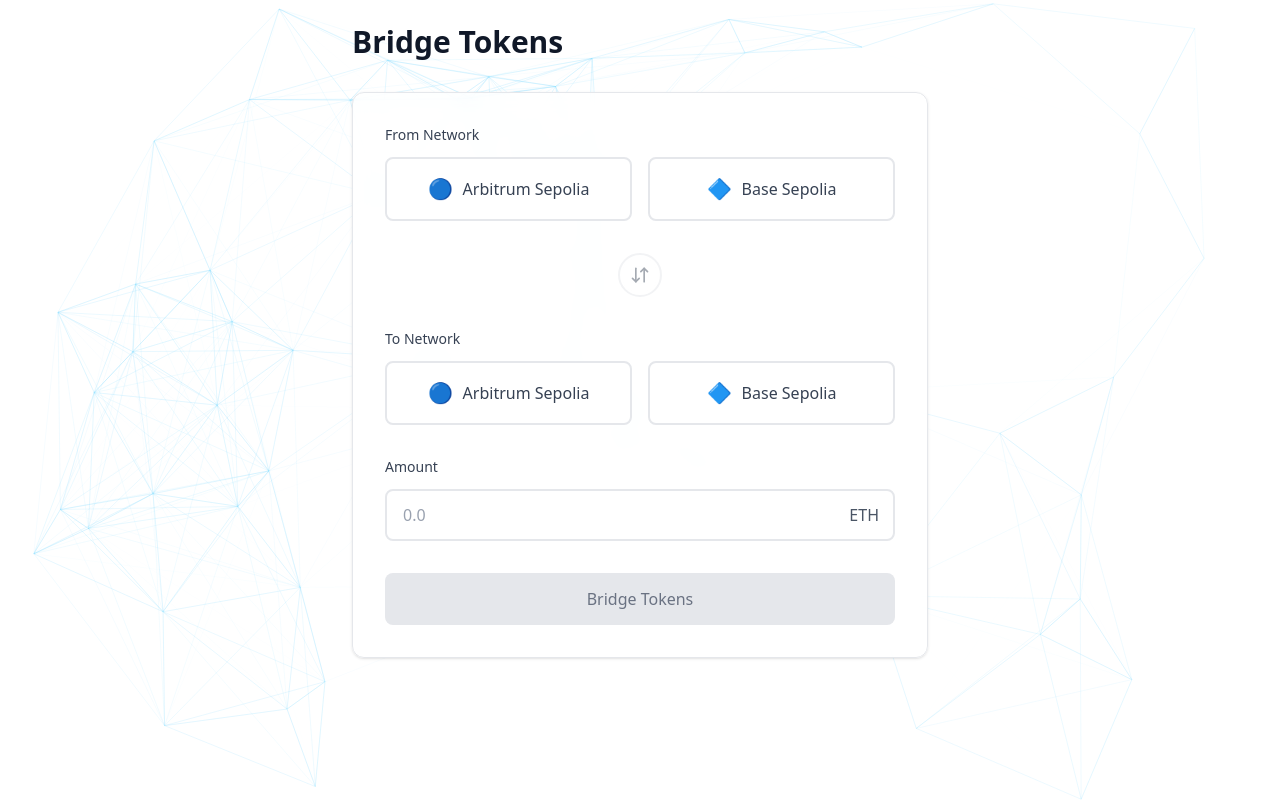
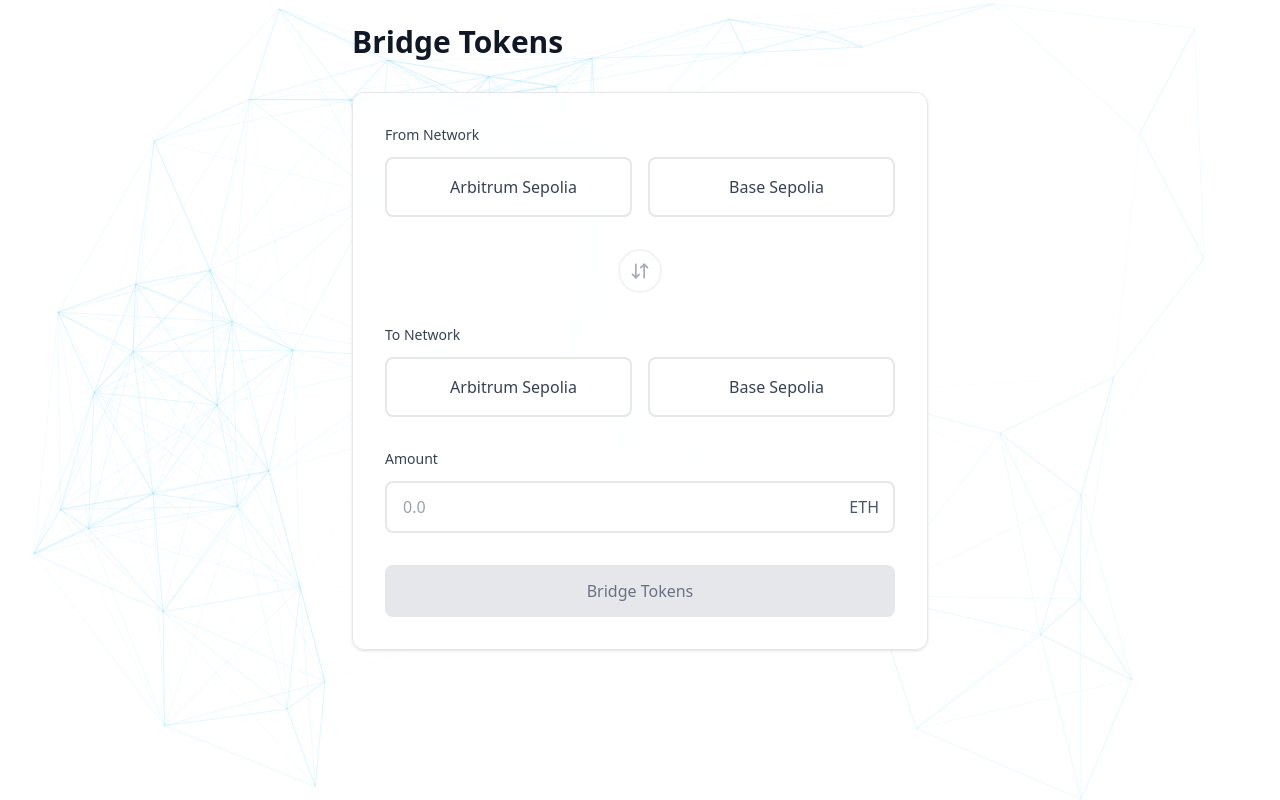
Before and after one commit to danilych/block-mentor-platfrom-web, a React (Vite) app: page / in a window 1280 px wide. Built offline with nearby package versions, Linux system fonts and the light colour scheme.

Commit message:
feat: implement dynamic bridge page with wallet routing

```diff
--- a/package.json
+++ b/package.json
@@ -14,6 +14,7 @@
     "lucide-react": "^0.483.0",
     "react": "^19.0.0",
     "react-dom": "^19.0.0",
+    "react-router-dom": "^7.4.0",
     "tailwindcss": "^4.0.15"
   },
   "devDependencies": {
--- a/src/App.tsx
+++ b/src/App.tsx
@@ -1,12 +1,8 @@
-import BridgePage from "@/pages/bridge"
+import { RouterProvider } from 'react-router-dom'
+import { router } from './router'
 
 function App() {
-
-  return (
-    <>
-      <BridgePage />
-    </>
-  )
+  return <RouterProvider router={router} />
 }
 
 export default App
--- a/src/pages/bridge.tsx
+++ b/src/pages/bridge.tsx
@@ -1,18 +1,49 @@
-import { useState } from 'react'
+import { useState, useEffect } from 'react'
 import { ArrowDownUp } from 'lucide-react'
+import { useParams } from 'react-router-dom'
 import ParticleEffect from '@/components/Canvas'
 
-const networks = [
-  { id: 'arbitrum-sepolia', name: 'Arbitrum Sepolia', icon: '🔵' },
-  { id: 'base-sepolia', name: 'Base Sepolia', icon: '🔷' },
+interface NetworkInfo {
+  id: string
+  name: string
+  icon: string
+  balance?: string
+  isEnabled: boolean
+}
+
+const defaultNetworks: NetworkInfo[] = [
+  { id: 'arbitrum-sepolia', name: 'Arbitrum Sepolia', icon: '', isEnabled: true },
+  { id: 'base-sepolia', name: 'Base Sepolia', icon: '', isEnabled: true },
 ]
 
 const BridgePage = () => {
+  const { walletAddress } = useParams<{ walletAddress: string }>()
   const [amount, setAmount] = useState('')
   const [fromNetwork, setFromNetwork] = useState('')
   const [toNetwork, setToNetwork] = useState('')
   const [error, setError] = useState<string | null>(null)
   const [isLoading, setIsLoading] = useState(false)
+  const [networks, setNetworks] = useState<NetworkInfo[]>(defaultNetworks)
+
+  useEffect(() => {
+    const fetchWalletInfo = async () => {
+      if (!walletAddress) return
+
+      try {
+        //TODO: Replace with your actual backend API endpoint
+        const response = await fetch(`/api/wallet/${walletAddress}`)
+        const data = await response.json()
+
+        // Update networks with balances and availability
+        setNetworks(data.networks || defaultNetworks)
+      } catch (error) {
+        console.error('Error fetching wallet info:', error)
+        setError('Failed to load wallet information')
+      }
+    }
+
+    fetchWalletInfo()
+  }, [walletAddress])
 
   const handleSwapNetworks = () => {
     if (fromNetwork && toNetwork) {
@@ -23,6 +54,10 @@ const BridgePage = () => {
   }
 
   const handleBridge = async () => {
+    if (!walletAddress) {
+      setError('Invalid wallet address')
+      return
+    }
     if (!fromNetwork || !toNetwork) {
       setError('Please select networks')
       return
@@ -32,16 +67,48 @@ const BridgePage = () => {
       return
     }
 
+    const selectedFromNetwork = networks.find(n => n.id === fromNetwork)
+    if (!selectedFromNetwork?.isEnabled) {
+      setError('Selected network is not available')
+      return
+    }
+
     try {
       setIsLoading(true)
       setError(null)
-      await new Promise(resolve => setTimeout(resolve, 1000))
-    } catch (error: Error | unknown) {
-      if (error instanceof Error) {
-        setError(error.message)
-      } else {
-        setError('Failed to bridge tokens. Please try again.')
+
+      // Replace with your actual backend API endpoint
+      const response = await fetch('/api/bridge', {
+        method: 'POST',
+        headers: {
+          'Content-Type': 'application/json',
+        },
+        body: JSON.stringify({
+          walletAddress,
+          fromNetwork,
+          toNetwork,
+          amount,
+        }),
+      })
+
+      if (!response.ok) {
+        throw new Error('Bridge request failed')
       }
+
+      const data = await response.json()
+      // Handle successful bridge response
+      console.log('Bridge successful:', data)
+
+      // Refresh network information
+      const updatedNetworksResponse = await fetch(`/api/wallet/${walletAddress}/networks`)
+      const updatedNetworksData = await updatedNetworksResponse.json()
+      setNetworks(updatedNetworksData.networks || defaultNetworks)
+
+    } catch (error: unknown) {
+      console.error('Bridge error:', error)
+      setError(
+        error instanceof Error ? error.message : 'Failed to bridge tokens. Please try again.'
+      )
     } finally {
       setIsLoading(false)
     }
@@ -63,7 +130,14 @@ const BridgePage = () => {
     <div className="w-full min-h-screen p-4 md:p-6 relative">
       <ParticleEffect />
       <div className="max-w-xl mx-auto relative">
-        <h1 className="text-2xl md:text-3xl font-bold text-gray-900 mb-8">Bridge Tokens</h1>
+        <div className="flex justify-between items-center mb-8">
+          <h1 className="text-2xl md:text-3xl font-bold text-gray-900">Bridge Tokens</h1>
+          {walletAddress && (
+            <div className="text-sm text-gray-600">
+              Wallet: {walletAddress.slice(0, 6)}...{walletAddress.slice(-4)}
+            </div>
+          )}
+        </div>
 
         <div className="bg-white/80 backdrop-blur-sm rounded-xl border border-gray-200 shadow-sm p-6 md:p-8">
           {error && (
@@ -88,20 +162,27 @@ const BridgePage = () => {
                       setFromNetwork(network.id)
                       setError(null)
                     }}
-                    disabled={network.id === toNetwork}
+                    disabled={network.id === toNetwork || !network.isEnabled}
                     className={`
                       flex items-center justify-center gap-2.5 p-4 rounded-lg border-2
-                      transition-all duration-200 font-medium backdrop-blur-sm
+                      transition-all duration-200 backdrop-blur-sm
                       ${
                         fromNetwork === network.id
                           ? 'bg-blue-600 border-blue-600 text-white shadow-md scale-[1.02]'
                           : 'border-gray-200 text-gray-700 hover:border-blue-400 hover:text-blue-600'
                       }
-                      ${network.id === toNetwork ? 'opacity-50 cursor-not-allowed' : ''}
+                      ${(network.id === toNetwork || !network.isEnabled) ? 'opacity-50 cursor-not-allowed' : ''}
                     `}
                   >
                     <span className="text-xl">{network.icon}</span>
-                    <span>{network.name}</span>
+                    <div className="flex flex-col items-center">
+                      <span>{network.name}</span>
+                      {network.balance && (
+                        <span className="text-sm opacity-75">
+                          {network.balance} ETH
+                        </span>
+                      )}
+                    </div>
                   </button>
                 ))}
               </div>
@@ -140,20 +221,27 @@ const BridgePage = () => {
                       setToNetwork(network.id)
                       setError(null)
                     }}
-                    disabled={network.id === fromNetwork}
+                    disabled={network.id === fromNetwork || !network.isEnabled}
                     className={`
                       flex items-center justify-center gap-2.5 p-4 rounded-lg border-2
-                      transition-all duration-200 font-medium backdrop-blur-sm
+                      transition-all duration-200 backdrop-blur-sm
                       ${
                         toNetwork === network.id
                           ? 'bg-blue-600 border-blue-600 text-white shadow-md scale-[1.02]'
                           : 'border-gray-200 text-gray-700 hover:border-blue-400 hover:text-blue-600'
                       }
-                      ${network.id === fromNetwork ? 'opacity-50 cursor-not-allowed' : ''}
+                      ${(network.id === fromNetwork || !network.isEnabled) ? 'opacity-50 cursor-not-allowed' : ''}
                     `}
                   >
                     <span className="text-xl">{network.icon}</span>
-                    <span>{network.name}</span>
+                    <div className="flex flex-col items-center">
+                      <span>{network.name}</span>
+                      {network.balance && (
+                        <span className="text-sm opacity-75">
+                          {network.balance} ETH
+                        </span>
+                      )}
+                    </div>
                   </button>
                 ))}
               </div>
--- /dev/null
+++ b/src/router.tsx
@@ -0,0 +1,13 @@
+import { createBrowserRouter } from 'react-router-dom'
+import BridgePage from '@/pages/bridge'
+
+export const router = createBrowserRouter([
+  {
+    path: '/bridge/:walletAddress',
+    element: <BridgePage />,
+  },
+  {
+    path: '*',
+    element: <BridgePage />,
+  },
+])
```
Also changed, not shown: 1 other file (tests, documents, lock files or other folders).
